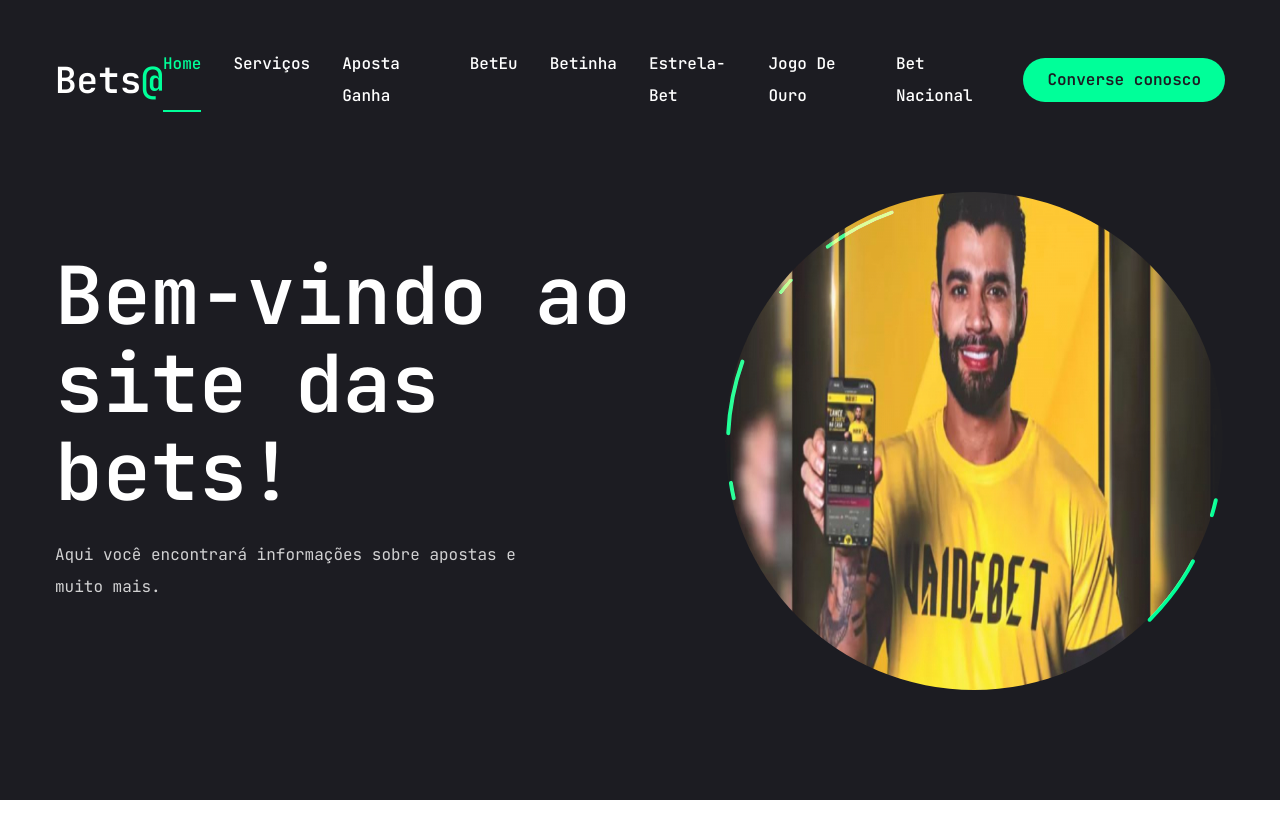
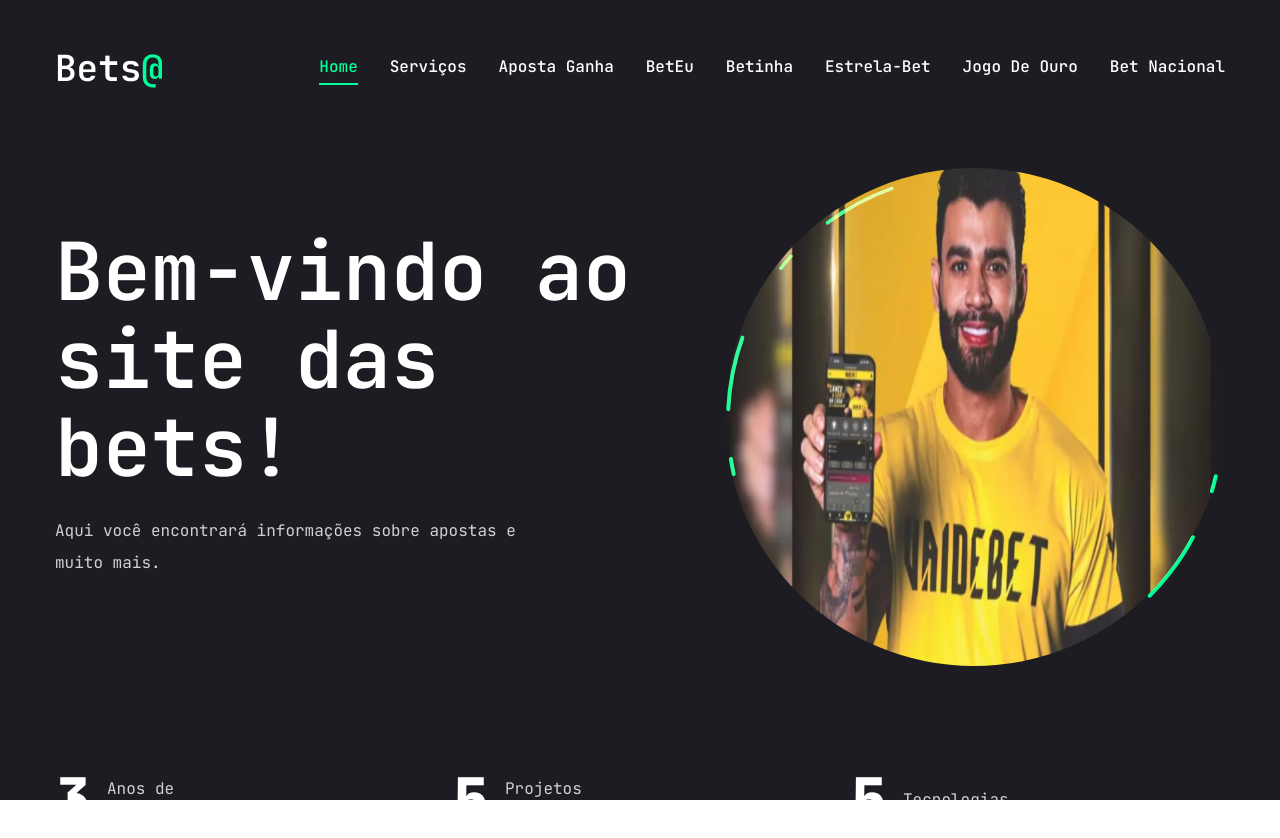
Before and after one commit to jvras58/GTM-Next.js, a Next.js app: page / in a window 1280 px wide. Shown: the top 838 px of the page. Built offline with nearby package versions, Linux system fonts and the light colour scheme.

Commit message:
remove link to "Converse conosco" button from header

```diff
--- a/components/Header.jsx
+++ b/components/Header.jsx
@@ -17,9 +17,6 @@
                 {/* desktop nav && Converse comigo button*/}
                 <div className="hidden xl:flex items-center gap-8">
                 <Nav />
-                <Link href="/contato">
-                    <Button >Converse conosco</Button>
-                </Link>
                 </div>
                 {/* mobile nav*/}
                 <div className="xl:hidden">
```
